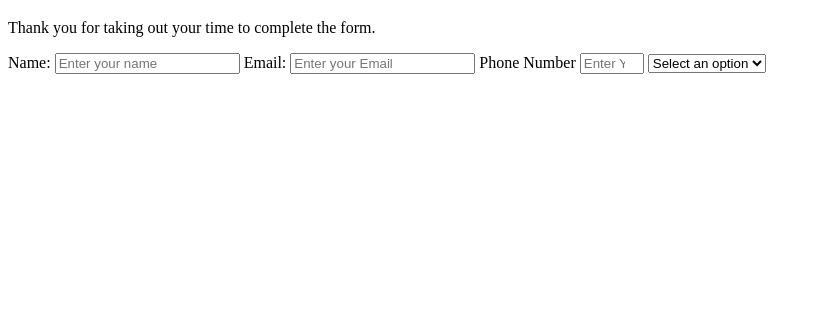
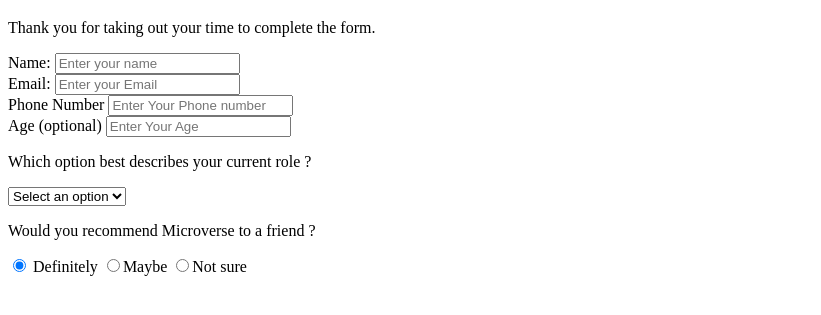
Before and after one commit to wenotch/emmatress-microverse, a plain HTML site: page index.html in a window 1280 px wide. Shown: the part 61-376 px from the top of the page, without its empty margins (0-821 px from the left). Drawn offline with Linux system fonts and the light colour scheme.

Commit message:
update index.html

```diff
--- a/index.html
+++ b/index.html
@@ -11,26 +11,72 @@
     <script src="https://cdn.freecodecamp.org/testable-projects-fcc/v1/bundle.js"></script>
 
     <main>
+        <header class="header">
             <h1 id="title">Emmanuel and Tresor Awesome Survey Form</h1>
             <p id="description">
                 Thank you for taking out your time to complete the form.
             </p>
+        </header>
         <form id="survey-form" action="">
+            <div class="form-group">
                 <label for="name" id="name-label">Name:</label>
                 <input type="text" name="name" id="name" placeholder="Enter your name" required />
+            </div>
+            <div class="form-group">
                 <label for="email" id="email-label"> Email:</label>
+                <input type="email" name="email" id="email" class="form-control" placeholder="Enter your Email" required />
+            </div>
 
-            <input type="email" name="email" id="email" placeholder="Enter your Email" required />
+            <div class="form-group">
+                <label for="phoneNumber" id="number-label">Phone Number</label>
+                <input type="digit" name="phoneNumber" id="number" class="form-control" placeholder="Enter Your Phone number" required/>
+            </div>
 
-            <label for="phoneNumber" id="number-label">Phone Number</label>
-            <input type="number" name="phoneNumber" id="number" min="20" max="100" placeholder="Enter Your Phone number" required/>
+            <div class="form-group">
+                <label for="number" id="number-label">Age <span>(optional)</span></label>
+                <input type="digit" name="age" id="number" class="form-control" min="18" max="35" placeholder="Enter Your Age" />
+            </div>
 
+            <div class="form-group">
+                <p>Which option best describes your current role ?</p>
                 <select name="track" id="dropdown">
                   <option value="student" value required>Select an option</option>
                   <option value="student">Student</option>
                   <option value="teacher">Teacher</option>
                   <option value="doctor">Doctor</option>
+                  <option value="other">Other</option>
                 </select>
+            </div>
+
+            <div class="form-group">
+                <p>Would you recommend Microverse to a friend ?</p>
+                <label>
+                  <input
+                    name="user-recommend"
+                    value="definitely"
+                    type="radio"
+                    class="input-radio"
+                    checked
+                 />
+                  Definitely
+                </label>
+                <label>
+                  <input
+                    name="user-recommend"
+                    value="maybe"
+                    type="radio"
+                    class="input-radio"
+                  />Maybe</label
+                >
+                <label
+                  ><input
+                    name="user-recommend"
+                    value="not-sure"
+                    type="radio"
+                    class="input-radio"
+                  />Not sure</label
+                >
+            </div>
         </form>
     </main>
     <!--
```
Lines whose indentation alone changed are shown as unchanged.
